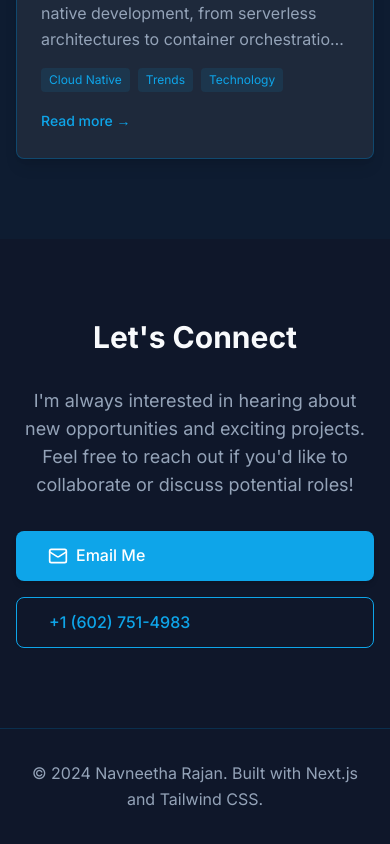
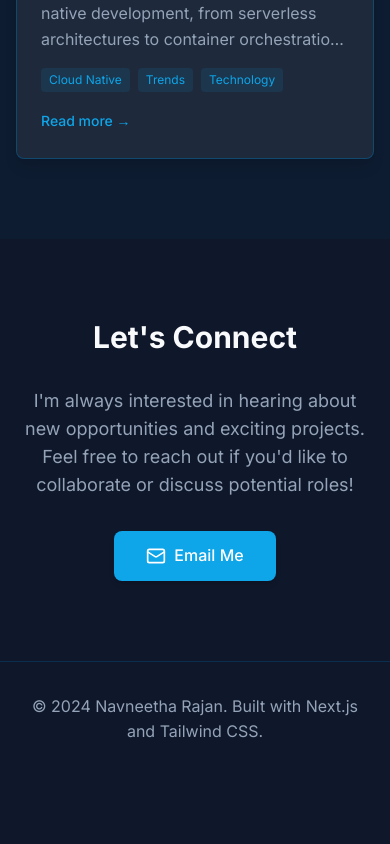
Before and after one commit to navneetha-rajan/navneetha-rajan.github.io, a Next.js app: page / in a window 390 px wide. Shown: the part 5587-6431 px from the top of the page. After the commit the page ends 6364 px from the top, so only its background shows below. Built offline with nearby package versions, Linux system fonts and the light colour scheme.

Commit message:
Remove phone number from contact section

```diff
--- a/app/page.tsx
+++ b/app/page.tsx
@@ -407,23 +407,15 @@ export default function Home() {
               I'm always interested in hearing about new opportunities and exciting projects.
               Feel free to reach out if you'd like to collaborate or discuss potential roles!
             </p>
-            <div className="flex flex-col sm:flex-row gap-4 justify-center">
-                          <motion.a
-              href="mailto:nrajan7@asu.edu"
-              className="inline-flex items-center space-x-2 bg-accent hover:bg-accent-dark text-white px-8 py-3 rounded-lg font-medium transition-colors duration-200 shadow-md"
+            <div className="flex justify-center">
+              <motion.a
+                href="mailto:nrajan7@asu.edu"
+                className="inline-flex items-center space-x-2 bg-accent hover:bg-accent-dark text-white px-8 py-3 rounded-lg font-medium transition-colors duration-200 shadow-md"
                 whileHover={{ scale: 1.05 }}
                 whileTap={{ scale: 0.95 }}
               >
                 <Mail size={20} />
                 <span>Email Me</span>
-              </motion.a>
-              <motion.a
-                href="tel:+16027514983"
-                className="inline-flex items-center space-x-2 border border-accent text-accent hover:bg-accent hover:text-white px-8 py-3 rounded-lg font-medium transition-colors duration-200 shadow-sm"
-                whileHover={{ scale: 1.05 }}
-                whileTap={{ scale: 0.95 }}
-              >
-                <span>+1 (602) 751-4983</span>
               </motion.a>
             </div>
           </motion.div>
```
